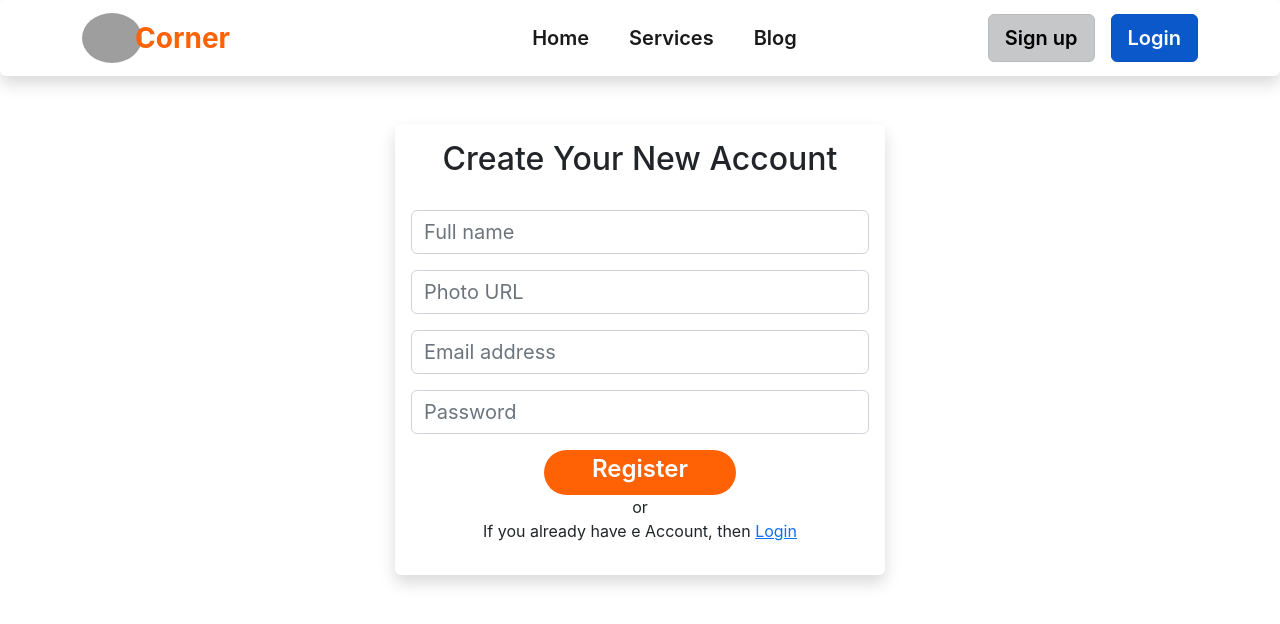
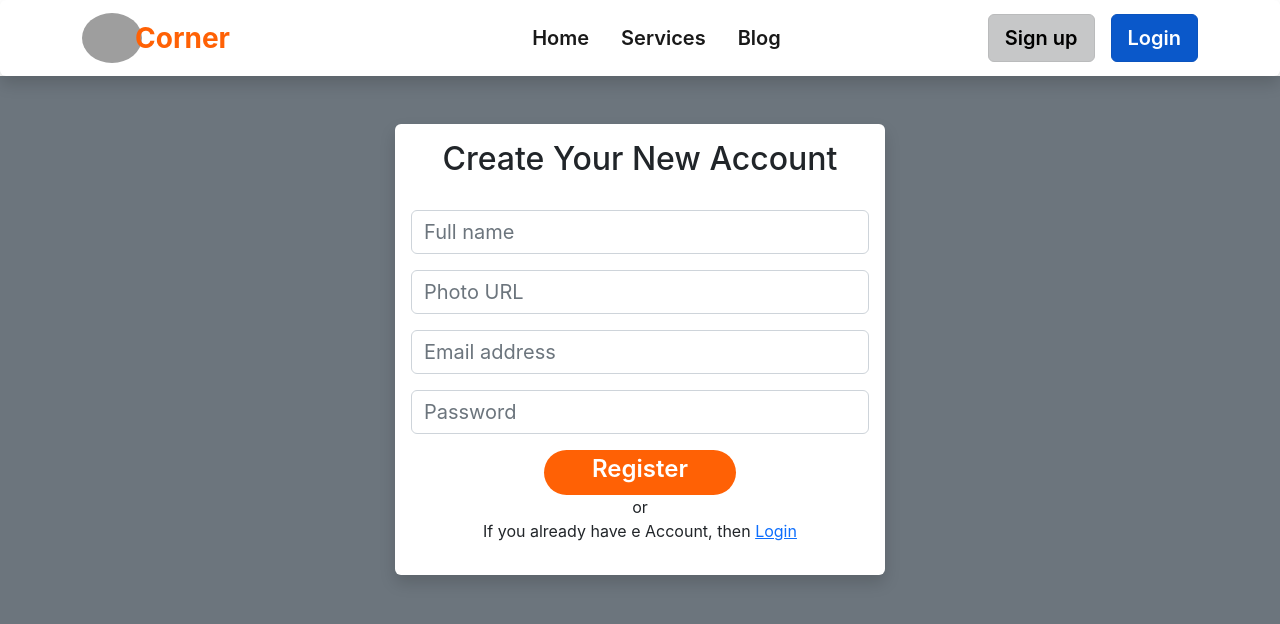
Before and after one commit to asifikbal01890/Food-Corner-client-site, a React (Create React App) app: page /register in a window 1280 px wide. Shown: the top 624 px of the page. Built offline with nearby package versions, Linux system fonts and the light colour scheme; no server answers; grey boxes are pictures that could not be loaded.

Commit message:
resposive header created

```diff
--- a/src/App.js
+++ b/src/App.js
@@ -18,11 +18,11 @@ function App() {
           element: <Home></Home>
         },
         {
-          path: "/Services",
+          path: "/services",
           element: <Services></Services>
         },
         {
-          path: "/Blog",
+          path: "/blog",
           element: <Blog></Blog>
         },
         {
--- a/src/Component/NavBar/NavBar.js
+++ b/src/Component/NavBar/NavBar.js
@@ -1,9 +1,11 @@
-import React from 'react';
+import React, { useContext } from 'react';
 import { Link } from 'react-router-dom';
+import { AuthContext } from '../../Contexts/AuthProvider/AuthProvider';
 import './NavBar.css'
 
 
 const NavBar = () => {
+    const {user, logOut} = useContext(AuthContext)
 return (
     <div>
         <nav class="navbar navbar-expand-lg bg-light shadow bg-body rounded">
@@ -24,21 +26,38 @@ return (
             <div class="collapse navbar-collapse" id="navbarTogglerDemo03">
             <ul class="navbar-nav me-auto mb-2 mb-lg-0 w-25 m-auto">
                 <li class="nav-item">
-                <Link to={'/home'} class="nav-link active fw-semibold fs-5 ebtn rounded-3" aria-current="page" >Home</Link>
+                <Link to={'/'} class="nav-link active fw-semibold fs-5 ebtn rounded-3" aria-current="page" >Home</Link>
                 </li>
                 <li class="nav-item">
-                <Link to={'/services'} class="nav-link active fw-semibold fs-5 ebtn rounded-3 mx-4" aria-current="page" >Services</Link>
+                <Link to={'/services'} class="nav-link active fw-semibold fs-5 ebtn rounded-3 mx-lg-3" aria-current="page" >Services</Link>
                 </li>
                 <li class="nav-item">
-                <Link to={'/Blog'} class="nav-link active fw-semibold fs-5 ebtn rounded-3" aria-current="page" >Blog</Link>
+                <Link to={'/blog'} class="nav-link active fw-semibold fs-5 ebtn rounded-3" aria-current="page" >Blog</Link>
+                </li>
+                <li class="nav-item d-lg-none">
+                {
+                    user?.uid ?
+                    <Link onClick={logOut} className="nav-link active fw-semibold fs-5 btn btn-primary px-3 py-2" >Logout</Link>
+                    :
+                    <>
+                    <Link to={'/register'} class="nav-link active fw-semibold fs-5 ebtn rounded-3" aria-current="page" >Sign up</Link>
+                    <Link to={'/login'} class="nav-link active fw-semibold fs-5 btn btn-primary px-3 py-2" aria-current="page" >Login</Link>
+                    </>
+                }
                 </li>
             </ul>
             </div>
-
-                <>
-                <Link to={'/register'} class="btn btn-light nav-link active fw-semibold fs-5 me-3 px-3 py-2" aria-current="page" >Sign up</Link>
-                <Link to={'/login'} class="nav-link active fw-semibold fs-5 btn btn-primary px-3 py-2" aria-current="page" >Login</Link>
-                </>
+            <div className="d-none d-lg-flex">
+                {
+                    user?.uid ?
+                    <Link onClick={logOut} className="nav-link active fw-semibold fs-5 btn btn-primary px-3 py-2" >Logout</Link>
+                    :
+                    <>
+                    <Link to={'/register'} class="btn btn-light nav-link active fw-semibold fs-5 me-3 px-3 py-2" aria-current="page" >Sign up</Link>
+                    <Link to={'/login'} class="nav-link active fw-semibold fs-5 btn btn-primary px-3 py-2" aria-current="page" >Login</Link>
+                    </>
+                }
+            </div>
         </div>
         </nav>
     </div>
--- a/src/Component/SignUp/SignUp.js
+++ b/src/Component/SignUp/SignUp.js
@@ -45,8 +45,8 @@ const SignUp = () => {
      }
 
     return (
-        <div>
-            <div className='w-150 mx-auto bg-light shadow p-3 mb-5 bg-body rounded mt-5'>
+        <div className='pt-5 bg-secondary vw-100'>
+            <div className='w-150 mx-auto bg-light shadow p-3 mb-5 bg-body rounded'>
                 <div>
                     <h2>Create Your New Account</h2>
                 </div>
```
